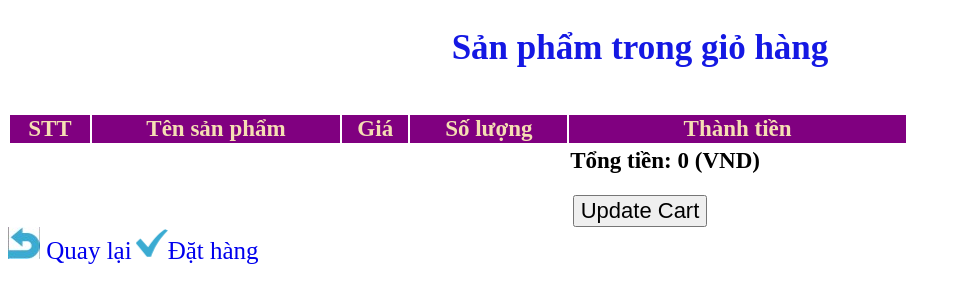
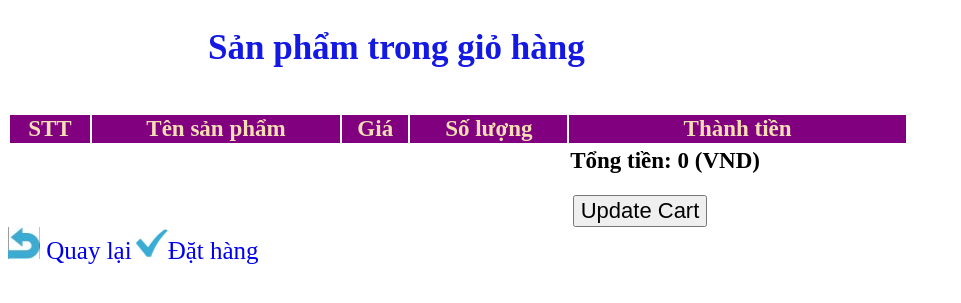
Before and after one commit to lanpt2105/webbandienthoai, a PHP site: page /WebDienThoai/modules/right/listcart.php in a window 1280 px wide. Shown: the top 303 px of the page, without its empty margins (0-961 px from the left). Run offline with PHP 8.4, Linux system fonts and the light colour scheme; the visitor is signed in with stand-in values (Sample User, id 1); data comes from the database, SQL or seed files in the repository; data that the repository does not hold is empty.

Commit message:
listupdate

```diff
--- a/admincp/index.php
+++ b/admincp/index.php
@@ -10,7 +10,7 @@
 		widtht: auto;
 		height: auto;
 		margin: auto;
-
+		s
 	}
 	.heading
 	{
--- a/admincp/modules/Quanlydonhang/Main.php
+++ b/admincp/modules/Quanlydonhang/Main.php
@@ -6,6 +6,10 @@
         else{
             $tam='';
         }
+	if($tam=='list')
+	{
+		include('modules/Quanlydonhang/Listoder.php');
+	}
 
     ?>
 </div><br/>
--- a/modules/right/listcart.php
+++ b/modules/right/listcart.php
@@ -27,7 +27,7 @@ if (isset($_POST['submit'])) {
 <form method="post" action="index.php?xem=listcart">
 	<div class="row">
 		<div class="danhsach">
-			<center><p style="font-size: 35px; padding-top: 20px;padding-bottom: 10px;align-content: center;font-weight: bold; font-family:'titan-one';;color: #1418E3;"> Sản phẩm trong giỏ hàng</p></center>
+			<p style="font-size: 35px; padding-top: 20px;padding-bottom: 10px;align-content: center;font-weight: bold; font-family:'titan-one';;color: #1418E3;padding-left: 200px;"> Sản phẩm trong giỏ hàng</p>
 			<table class="table table-bordered" width="900"; border=0;cell-padding:0;cell-spacing:0;>
 				<tr style="font-size: 23px;background: purple;color:wheat;">
 					<th>STT</th>
```
Also changed, not shown: 1 other file.
